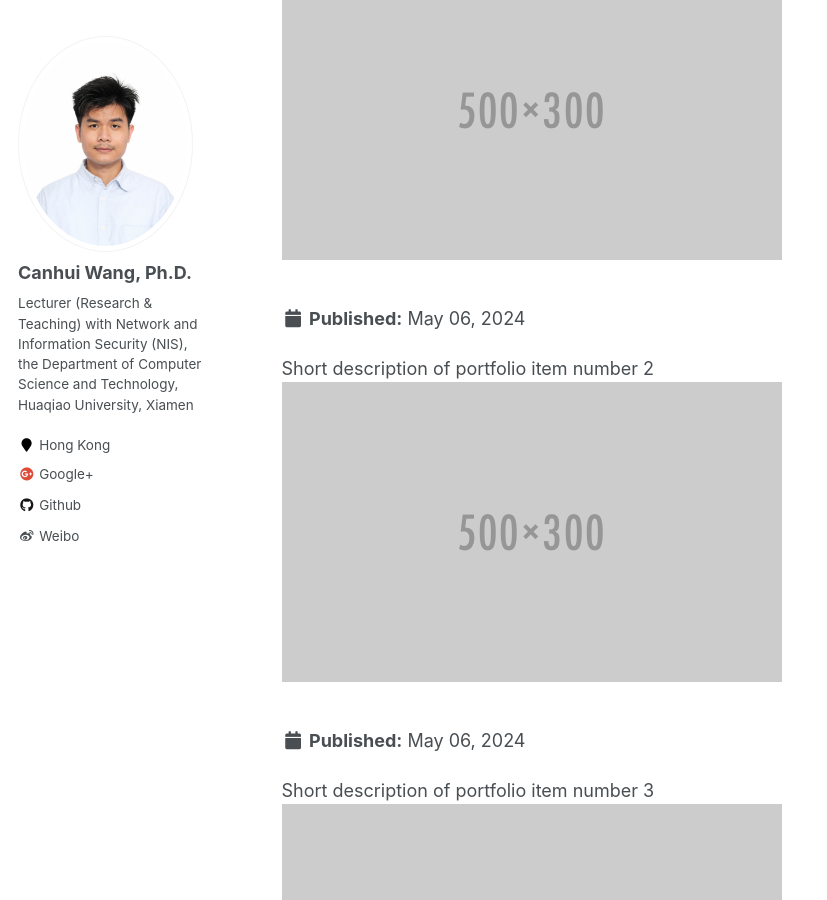
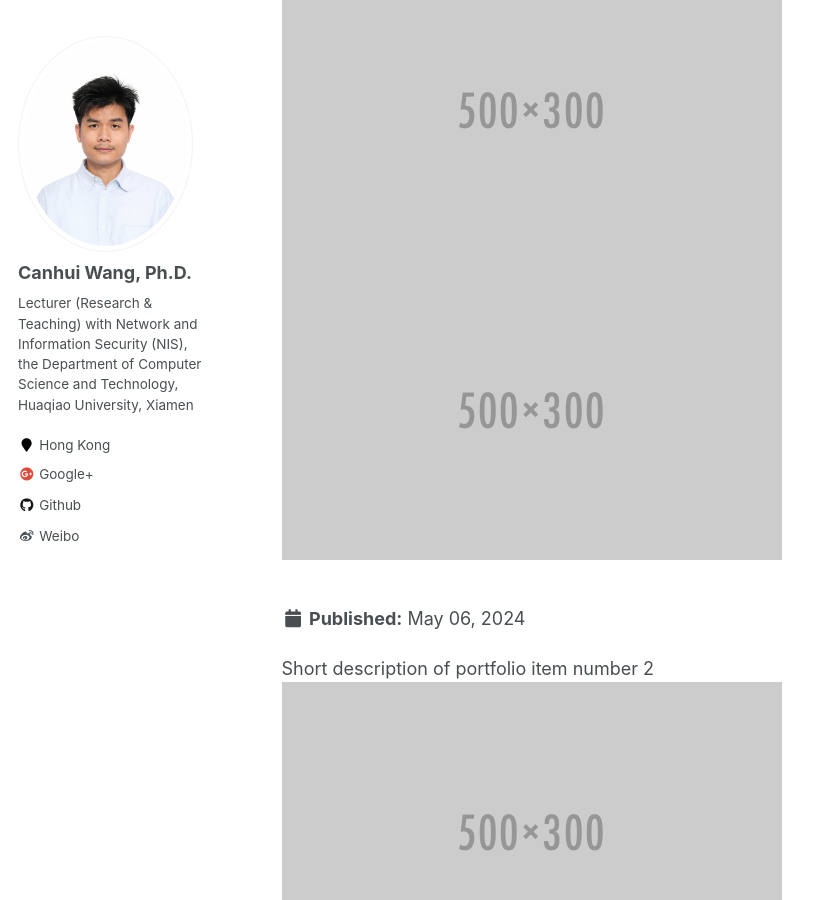
Before and after one commit to Canhui/canhui.github.io, a Jekyll site: the page built from _pages/portfolio.html, in a window 1280 px wide and 900 px high, scrolled down 309 px. Shown: the whole window, without its empty margins (0-827 px from the left). Built offline with Jekyll 4.4.1, drawn with Linux system fonts in a browser that asks for light colours.

Commit message:
Update portfolio-1.html

```diff
--- a/_portfolio/portfolio-1.html
+++ b/_portfolio/portfolio-1.html
@@ -1,5 +1,5 @@
 ---
 title: ""
-excerpt: "Short description of portfolio item number 1<br/><img src='/images/500x300.png'>"
+excerpt: "Short description of portfolio item number 1<br/><img src='/images/500x300.png'><img src='/images/500x300.png'>"
 collection: portfolio
 ---
```
